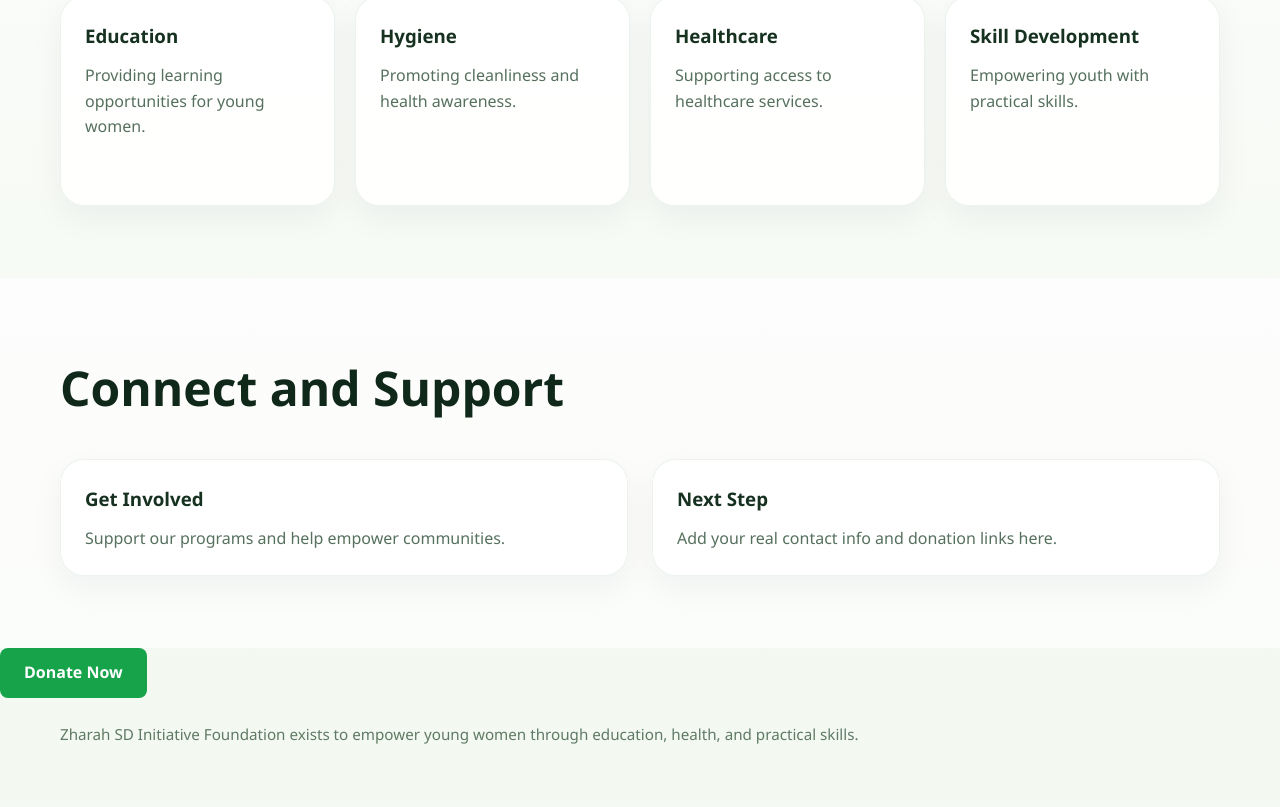
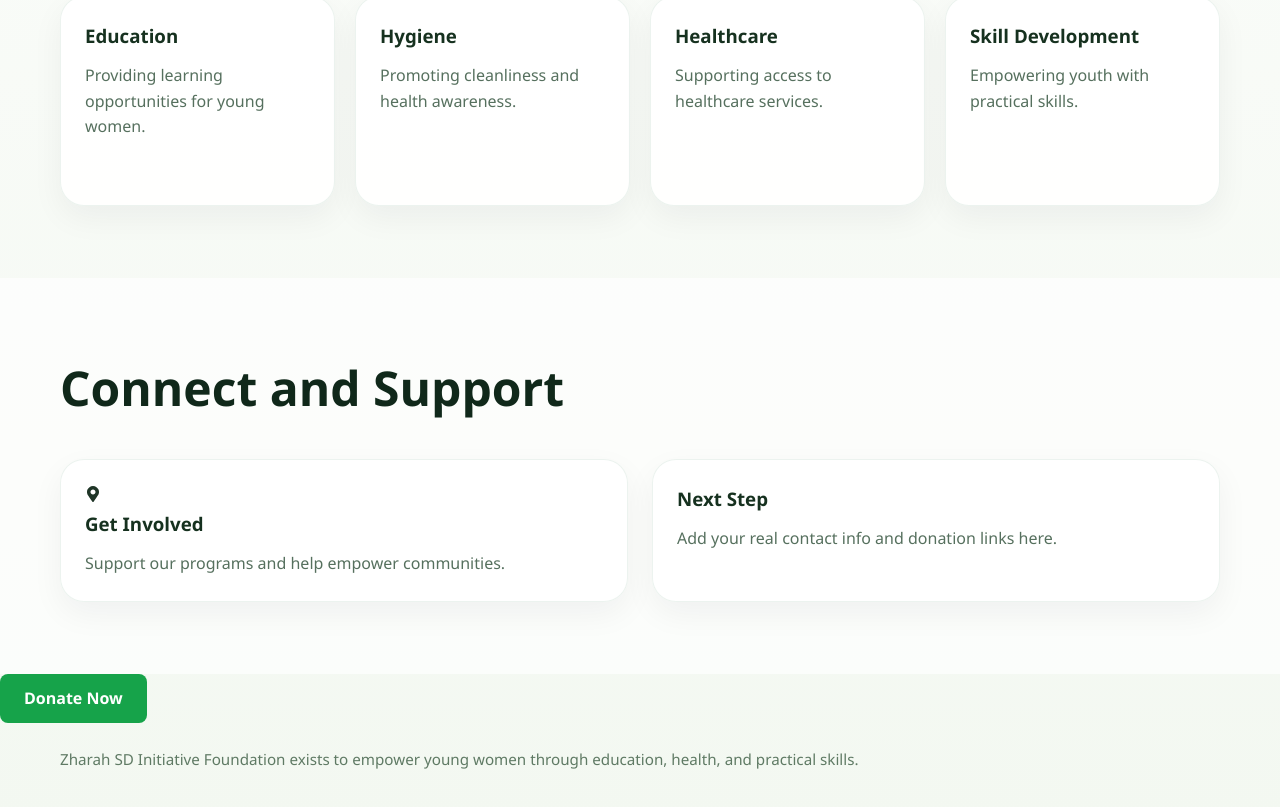
Before and after one commit to Abusadiq006/Zharah-SD-NGO, a React (Vite) app: page / in a window 1280 px wide. Shown: the part 2052-2859 px from the top of the page. Built offline with nearby package versions, Linux system fonts and the light colour scheme.

Commit message:
FaMapMarkerAlt

```diff
--- a/src/sections/Contact.jsx
+++ b/src/sections/Contact.jsx
@@ -10,6 +10,7 @@ const Contact = () => {
 
         <div className="contact-grid">
           <article className="contact-card">
+            <FaMapMarkerAlt className="contact-icon"/>
             <h3>Get Involved</h3>
             <p id="donate">
               Support our programs and help empower communities.
```
